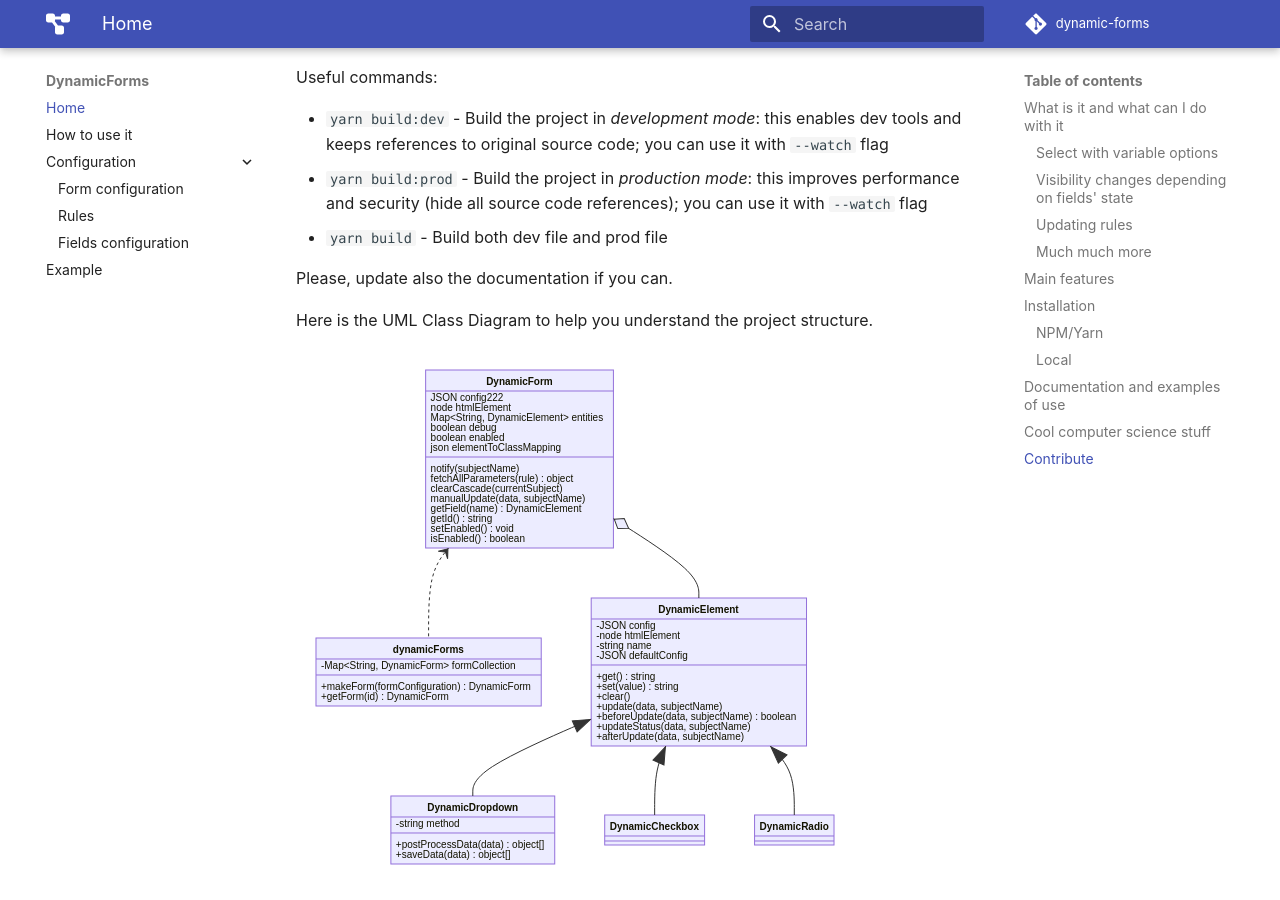
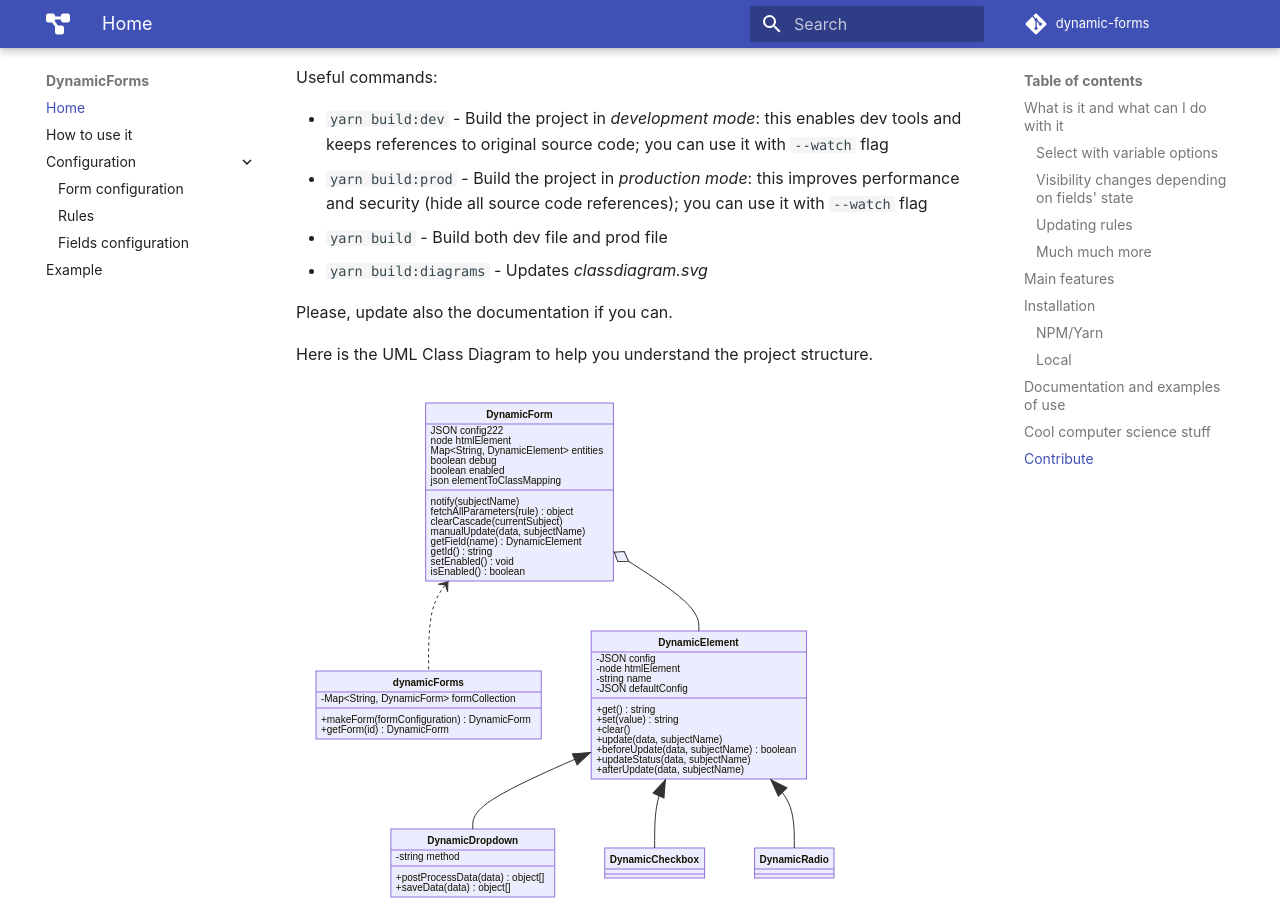
Before and after one commit to simomosi/dynamic-forms, an MkDocs documentation site: the page built from docs/README.md, in a window 1280 px wide and 900 px high, scrolled down 2694 px. Built offline with MkDocs 1.6.1 and Material for MkDocs 9.7.7, drawn with Linux system fonts in a browser that asks for light colours; comment, search, counter and statistics services are not loaded.

Commit message:
Command added to doc

```diff
--- a/docs/README.md
+++ b/docs/README.md
@@ -56,6 +56,7 @@ Useful commands:
 - `yarn build:dev` - Build the project in *development mode*: this enables dev tools and keeps references to original source code; you can use it with `--watch` flag
 - `yarn build:prod` - Build the project in *production mode*: this improves performance and security (hide all source code references); you can use it with `--watch` flag
 - `yarn build` - Build both dev file and prod file
+- `yarn build:diagrams` - Updates *classdiagram.svg*
 
 Please, update also the documentation if you can.
 
```
